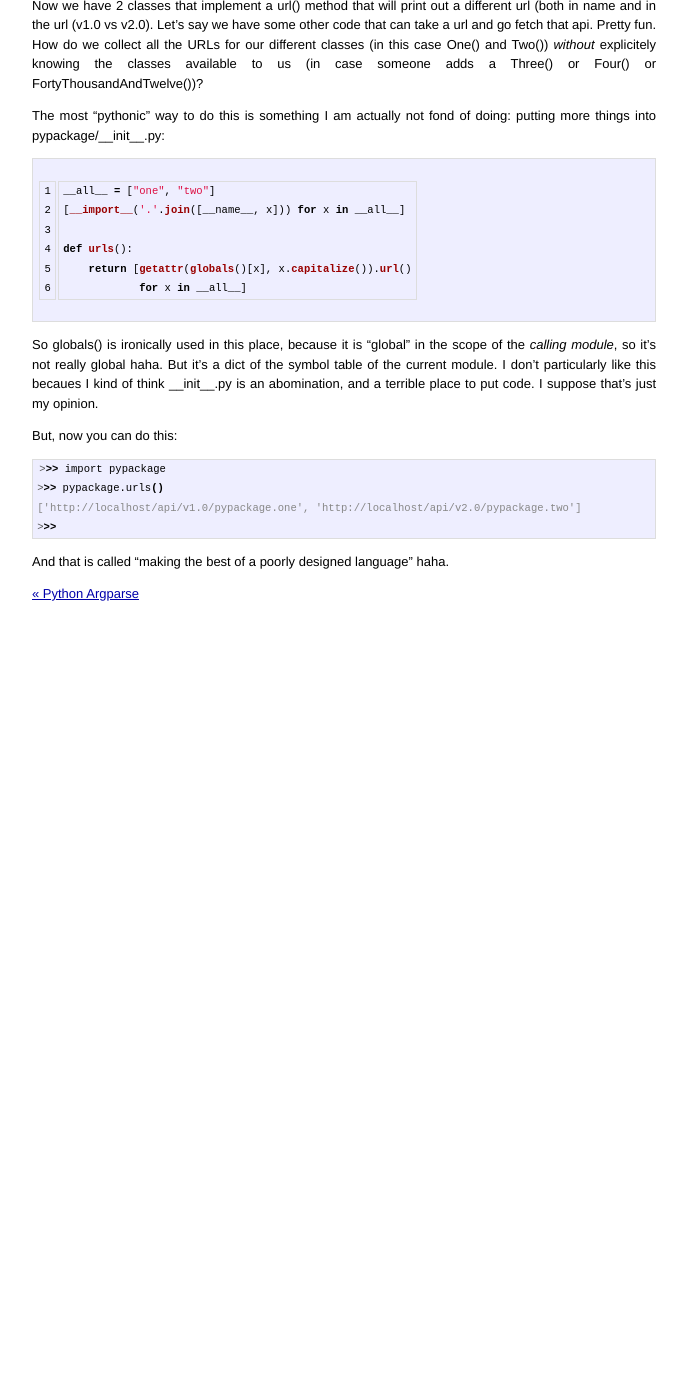
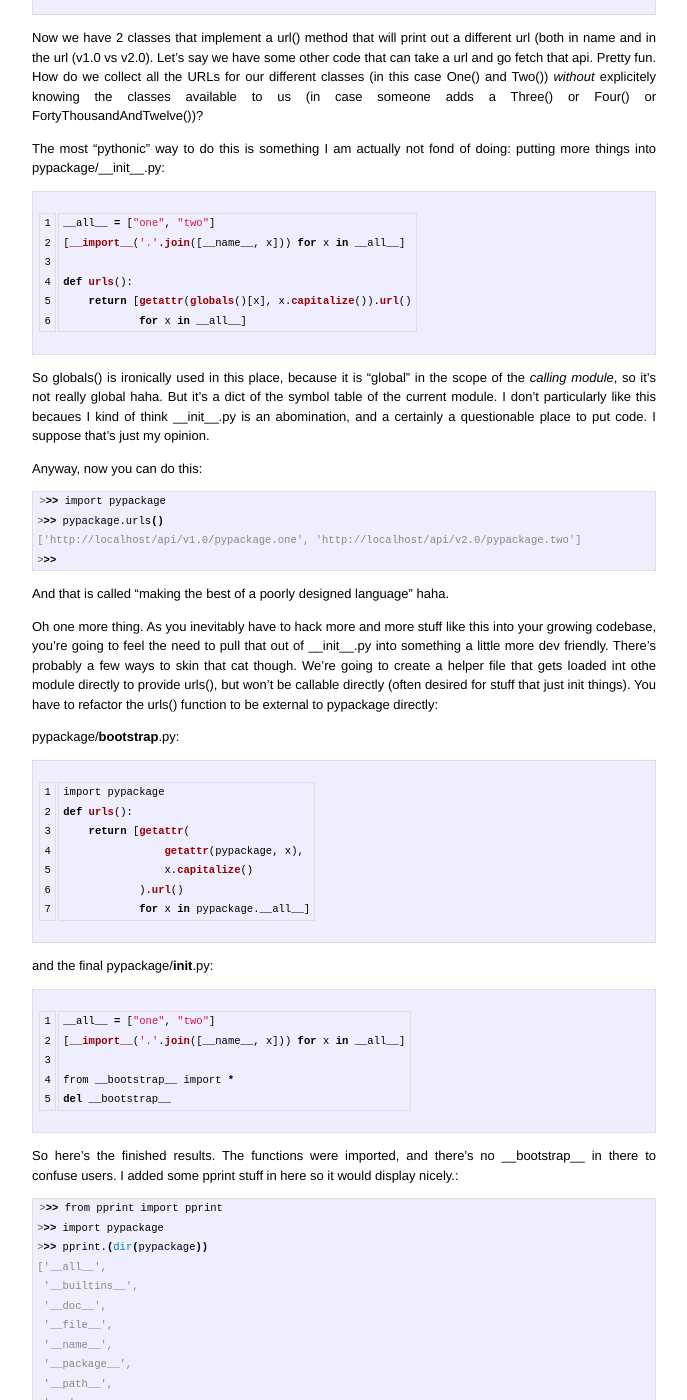
Before and after one commit to chalupaul/chalupaul.github.io, a Jekyll site: the page built from _posts/2013-07-22-Python-Package-Loading.markdown, in a window 1280 px wide and 1400 px high, scrolled down 1799 px. Shown: the whole window, without its empty margins (88-775 px from the left). Built offline with Jekyll 4.4.1, drawn with Linux system fonts in a browser that asks for light colours; before the commit the page ends 2429 px from its top, so only the background shows below that; some of the changed text lies outside the part shown.

Commit message:
added a section

```diff
--- a/_posts/2013-07-22-Python-Package-Loading.markdown
+++ b/_posts/2013-07-22-Python-Package-Loading.markdown
@@ -60,6 +60,8 @@ Now you can do this:
 <pypackage.one.One object at 0x108652d50>
 >>>
 {% endhighlight %}
+
+As a side effect, "from pypackage import \*" will now work as well because you populated \_\_all\_\_.
 
 So that's all well and good. Now you can load a package and it will auto-load anything in your \_\_all\_\_. Probably the best hack possible for a crummy situation. But there's one thing missing. You need to be able to do something with these modules. Let's add a method that prints out a random URL for you to do something with to each class. For this example, we can put the same method in both One() and Two():
 
@@ -92,9 +94,9 @@ def urls():
             for x in __all__]
 {% endhighlight %}
 
-So globals() is ironically used in this place, because it is "global" in the scope of the _calling module_, so it's not really global haha. But it's a dict of the symbol table of the current module. I don't particularly like this becaues I kind of think \_\_init\_\_.py is an abomination, and a terrible place to put code. I suppose that's just my opinion.
+So globals() is ironically used in this place, because it is "global" in the scope of the _calling module_, so it's not really global haha. But it's a dict of the symbol table of the current module. I don't particularly like this becaues I kind of think \_\_init\_\_.py is an abomination, and a certainly a questionable place to put code. I suppose that's just my opinion.
 
-But, now you can do this:
+Anyway, now you can do this:
 
 {% highlight console %}
 >>> import pypackage
@@ -104,3 +106,50 @@ But, now you can do this:
 {% endhighlight %}
 
 And that is called "making the best of a poorly designed language" haha.
+
+Oh one more thing. As you inevitably have to hack more and more stuff like this into your growing codebase, you're going to feel the need to pull that out of \_\_init\_\_.py into something a little more dev friendly. There's probably a few ways to skin that cat though. We're going to create a helper file that gets loaded int othe module directly to provide urls(), but won't be callable directly (often desired for stuff that just init things). You have to refactor the urls() function to be external to pypackage directly:
+
+pypackage/__bootstrap__.py:
+{% highlight python linenos=table %}
+import pypackage
+def urls():
+    return [getattr(
+                getattr(pypackage, x),
+                x.capitalize()
+            ).url()
+            for x in pypackage.__all__]
+{% endhighlight %}
+
+and the final pypackage/__init__.py:
+{% highlight python linenos=table %}
+__all__ = ["one", "two"]
+[__import__('.'.join([__name__, x])) for x in __all__]
+
+from __bootstrap__ import *
+del __bootstrap__
+{% endhighlight %}
+
+So here's the finished results. The functions were imported, and there's no \_\_bootstrap\_\_ in there to confuse users. I added some pprint stuff in here so it would display nicely.:
+
+{% highlight console %}
+>>> from pprint import pprint
+>>> import pypackage
+>>> pprint.(dir(pypackage))
+['__all__',
+ '__builtins__',
+ '__doc__',
+ '__file__',
+ '__name__',
+ '__package__',
+ '__path__',
+ 'one',
+ 'pypackage',
+ 'two',
+ 'urls',
+ 'x']
+>>> pypackage.urls()
+['http://localhost/api/v1.0/pypackage.one', 'http://localhost/api/v2.0/pypackage.two']
+>>>
+{% endhighlight %}
+
+Oops, it's 430am. Time to crash before work in.... 3.5 hours. :( :( :(
```
Also changed, not shown: other parts of _posts/2013-07-22-Python-Package-Loading.markdown (+1 -1 lines).
